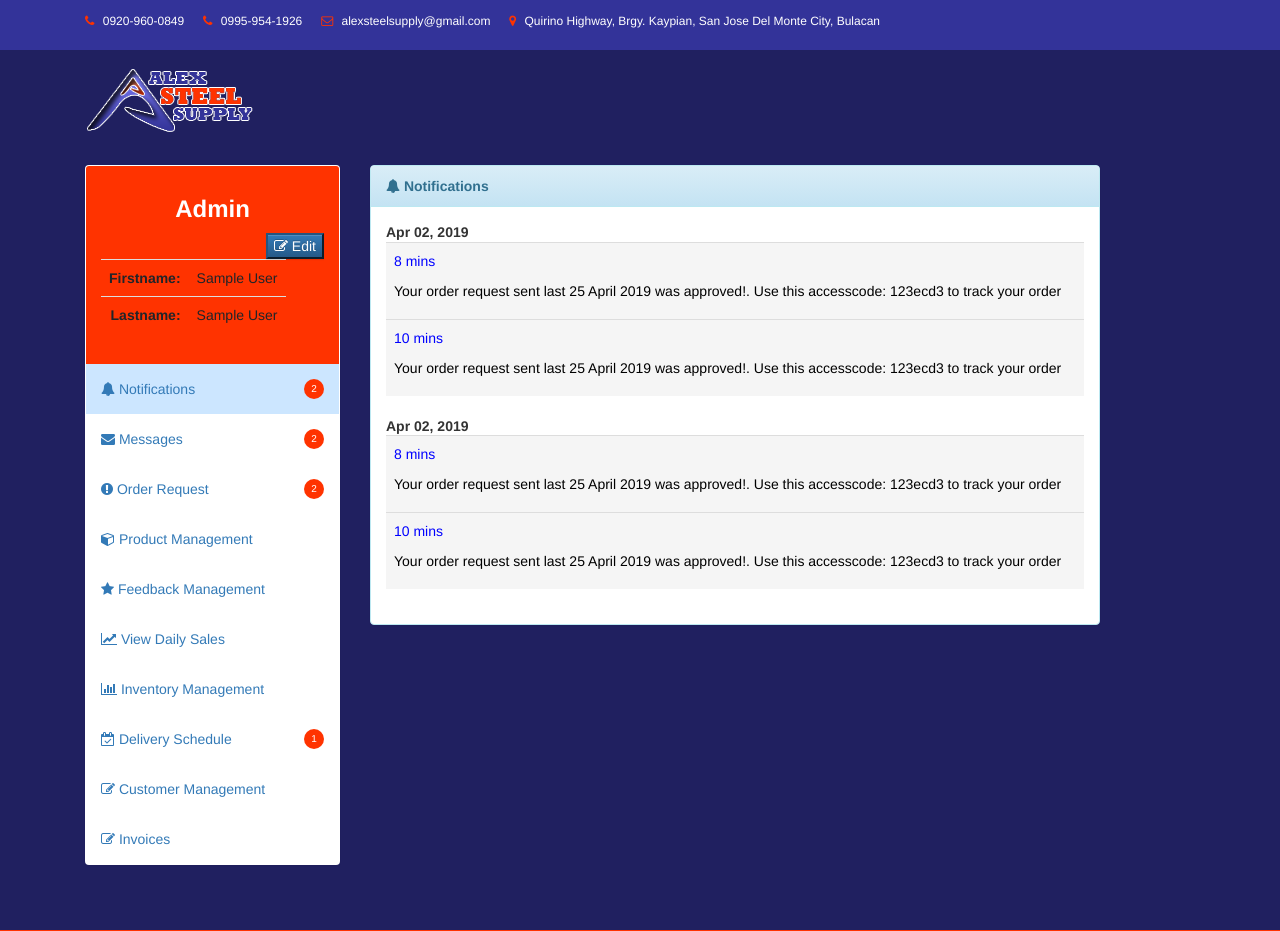
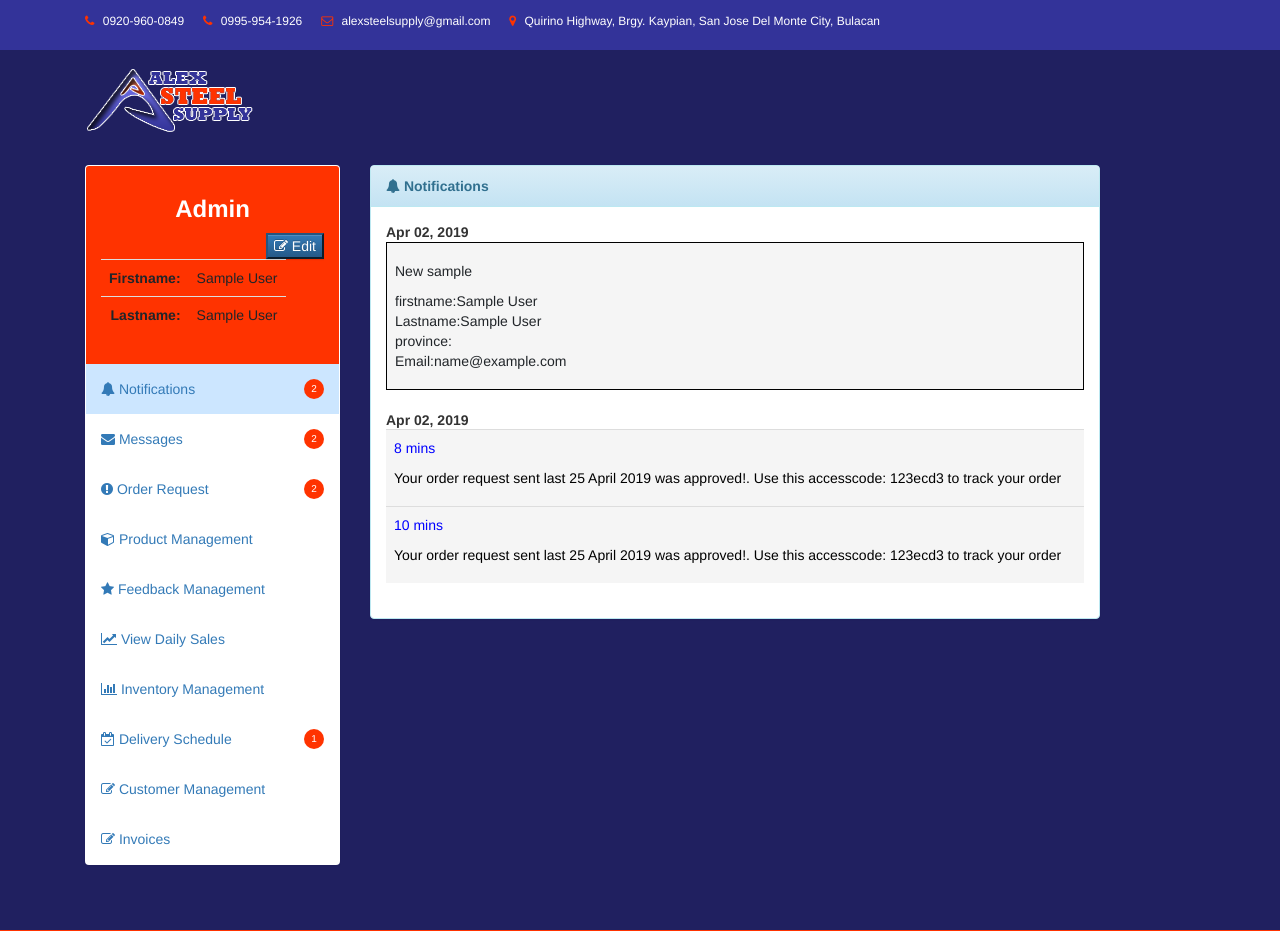
Before and after one commit to allanadan05/alexgithub, a PHP site: page /pdf/adminnotifications.php in a window 1280 px wide. Shown: the top 931 px of the page. Run offline with PHP 8.4, Linux system fonts and the light colour scheme; the visitor is signed in with stand-in values (Sample User, id 1); some libraries are stand-ins or nearby versions.

Commit message:
Update adminnotifications.php
nilagyan ng database

```diff
--- a/adminnotifications.php
+++ b/adminnotifications.php
@@ -76,6 +76,7 @@ require_once("connection.php");
  		  <script src="https://oss.maxcdn.com/html5shiv/3.7.3/html5shiv.min.js"></script>
  		  <script src="https://oss.maxcdn.com/respond/1.4.2/respond.min.js"></script>
  		<![endif]-->
+ 		<script src="https://ajax.googleapis.com/ajax/libs/jquery/3.4.1/jquery.min.js"></script>
 
     </head>
 	<body>
@@ -244,25 +245,35 @@ require_once("connection.php");
                                  <div class="panel-body">
 
 
+                                 	<?php
+											$sql =$con->query("select * from myaccounttbl Order by accountid DESC");
+											while($data=$sql->fetch_array())
+											{
+											?>
                                     <!--insert data-->
                                     <table class="table" border=0>
 									  <tr><b>Apr 02, 2019</b></tr>
 										<tr style=" background-color: whitesmoke;">
-											<td><p style="color: blue;">8 mins</p>
-												<a href="#" style="color:black">
-												<p class="notifications-message">Your order request sent last 25 April 2019 was approved!. Use this accesscode: 123ecd3 to track your order</p>
-											    </a>
+
+											<td style="border: 1px solid black;"><p style="color: blue;"></p>
+												<p style="color:black">
+												<p class="notifications-message" id="info">New <?php echo $data['usertype']  ?></p>
+
+												<?php echo "firstname:".$data['firstname']?>
+												<?php echo "<br>Lastname:".$data['lastname']?>
+												<?php echo "<br>province:".$data['province']?>
+												<?php echo "<br>Email:".$data['email']?>
+
+											    </p>
 											</td>
+
+
 										</tr>
-										<tr style=" background-color: whitesmoke;">
-											<td><p style="color: blue;">10 mins</p>
-												<a href="#" style="color:black">
-												<p class="notifications-message">Your order request sent last 25 April 2019 was approved!. Use this accesscode: 123ecd3 to track your order</p>
-											    </a>
-											</td>
-										</tr>
+							         </table>
+							         	<?php
+										}
+											?>
 
-							         </table>
 							          <!--/insert data-->
 							           <!--insert data-->
                                     <table class="table" border=0>
```
